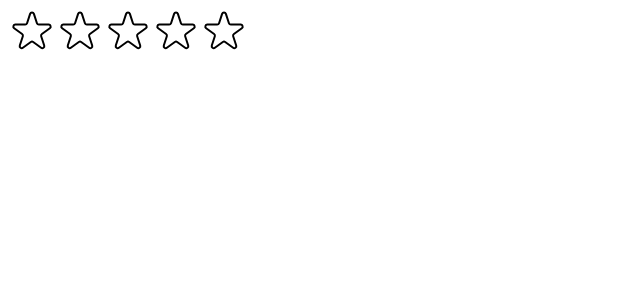
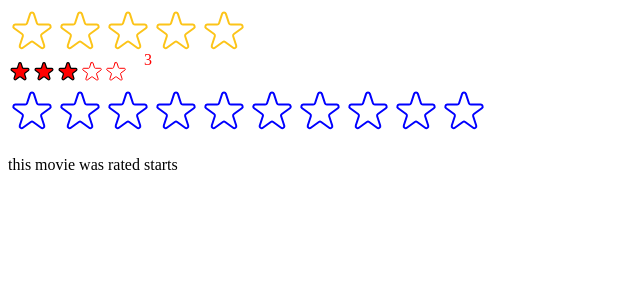
Before and after one commit to Nardos-M/usepopcorn, a React (Create React App) app: page / in a window 1280 px wide. Shown: the top 300 px of the page, without its empty margins (0-640 px from the left). Built offline with nearby package versions, Linux system fonts and the light colour scheme.

Commit message:
one Test vomponent added and also proptypes are also defined

```diff
--- a/src/StarRating.js
+++ b/src/StarRating.js
@@ -1,4 +1,5 @@
 import { useState } from "react";
+import PropTypes from "prop-types";
 
 const containerStyle = {
   display: "flex",
@@ -10,47 +11,73 @@ const starContainerStyle = {
   display: "flex",
 };
 
-const textStyle = {
-  lineHeight: "0",
-  margin: "o",
+// defines what kind of data should we expect
+StarRating.propTypes = {
+  maxRating: PropTypes.number,
+  defaultRating: PropTypes.number,
+  messages:PropTypes.array,
+  size:PropTypes.number,
+  color:PropTypes.string,
+  className:PropTypes.string,
+  onSetRating: PropTypes.func
 };
 
 // = 5 makes the default 5
-export default function StarRating({ maxRating = 5 }) {
-  const [rating, setRating] = useState(0);
+export default function StarRating({
+  maxRating = 5,
+  color = "#fcc419",
+  size = 48,
+  className = "",
+  messages = [],
+  defaultRating = 0,
+  onSetRating,
+}) {
+  const [rating, setRating] = useState(defaultRating);
   const [tempRating, setTempRating] = useState(0);
 
   function handleRating(rating) {
     setRating(rating);
+    onSetRating(rating);
   }
 
+  const textStyle = {
+    lineHeight: "0",
+    margin: "0",
+    color: `${color}`,
+    fontSize: `${size / 1.5}px`,
+  };
   return (
-    <div style={containerStyle}>
+    <div style={containerStyle} className={className}>
       <div style={starContainerStyle}>
         {Array.from({ length: maxRating }, (_, i) => (
           <Star
             key={i}
             onRate={() => handleRating(i + 1)}
-            full={tempRating ? tempRating >= i+1 : rating >= i + 1}
-            onHoverIn={() => setTempRating(i+1)}
+            full={tempRating ? tempRating >= i + 1 : rating >= i + 1}
+            onHoverIn={() => setTempRating(i + 1)}
             onHoverOut={() => setTempRating(0)}
+            color={color}
+            size={size}
           />
         ))}
       </div>
       {/* to display the count of the starts and the bolded starts  */}
-      <p style={textStyle}>{tempRating || rating || ""}</p>
+      <p style={textStyle}>
+        {messages.length === maxRating
+          ? messages[tempRating ? tempRating - 1 : rating - 1]
+          : tempRating || rating || ""}
+      </p>
     </div>
   );
 }
 
-const startStyle = {
-  width: "48px",
-  lenght: "48px",
-  display: "block",
-  cursor: "pointer",
-};
-
-function Star({ onRate, full,onHoverIn,onHoverOut}) {
+function Star({ onRate, full, onHoverIn, onHoverOut, size, color }) {
+  const startStyle = {
+    width: `${size}px`,
+    lenght: `${size}px`,
+    display: "block",
+    cursor: "pointer",
+  };
   return (
     <span
       role="button"
@@ -63,7 +90,7 @@ function Star({ onRate, full,onHoverIn,onHoverOut}) {
         <svg
           xmlns="http://www.w3.org/2000/svg"
           viewBox="0 0 20 20"
-          fill="#000"
+          fill={color}
           stroke="#000"
         >
           <path d="M9.049 2.927c.3-.921 1.603-.921 1.902 0l1.07 3.292a1 1 0 00.95.69h3.462c.969 0 1.371 1.24.588 1.81l-2.8 2.034a1 1 0 00-.364 1.118l1.07 3.292c.3.921-.755 1.688-1.54 1.118l-2.8-2.034a1 1 0 00-1.175 0l-2.8 2.034c-.784.57-1.838-.197-1.539-1.118l1.07-3.292a1 1 0 00-.364-1.118L2.98 8.72c-.783-.57-.38-1.81.588-1.81h3.461a1 1 0 00.951-.69l1.07-3.292z" />
@@ -73,7 +100,7 @@ function Star({ onRate, full,onHoverIn,onHoverOut}) {
           xmlns="http://www.w3.org/2000/svg"
           fill="none"
           viewBox="0 0 24 24"
-          stroke="#000"
+          stroke={color}
         >
           <path
             strokeLinecap="round"
--- a/src/index.js
+++ b/src/index.js
@@ -1,14 +1,30 @@
-import React from 'react';
-import ReactDOM from 'react-dom/client';
+import React, { useState } from "react";
+import ReactDOM from "react-dom/client";
 // import './index.css';
 // import App from './App';
 
-import StarRating from './StarRating';
+import StarRating from "./StarRating";
 
-const root = ReactDOM.createRoot(document.getElementById('root'));
+function Test(){
+  const[movieRating, setMoviesRating] = useState("");
+
+  return(
+    <div>
+      <StarRating color="blue" maxRating={10}  onSetRating={setMoviesRating}/>
+      <p>this movie was rated {movieRating} starts</p>
+    </div>
+  )
+}
+
+const root = ReactDOM.createRoot(document.getElementById("root"));
 root.render(
   <React.StrictMode>
     {/* <App /> */}
-    <StarRating maxRating={5}/>
+    <StarRating
+      maxRating={5}
+      messages={["Terriable", "Bad", "okay", "Good", "Amazing"]}
+    />
+      <StarRating size={24} color="red" className="test" defaultRating={3}  />
+      <Test />
   </React.StrictMode>
 );
```
